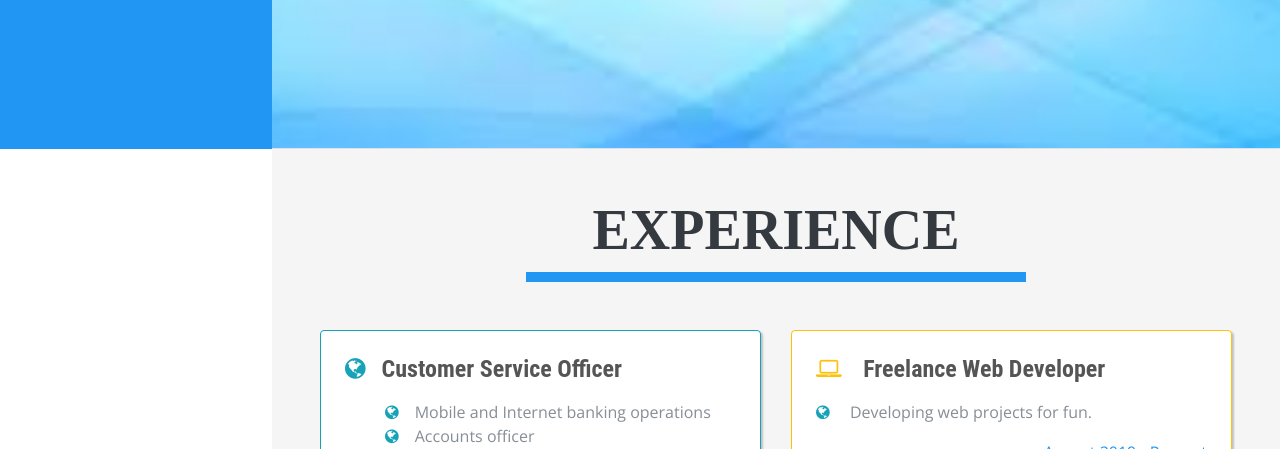
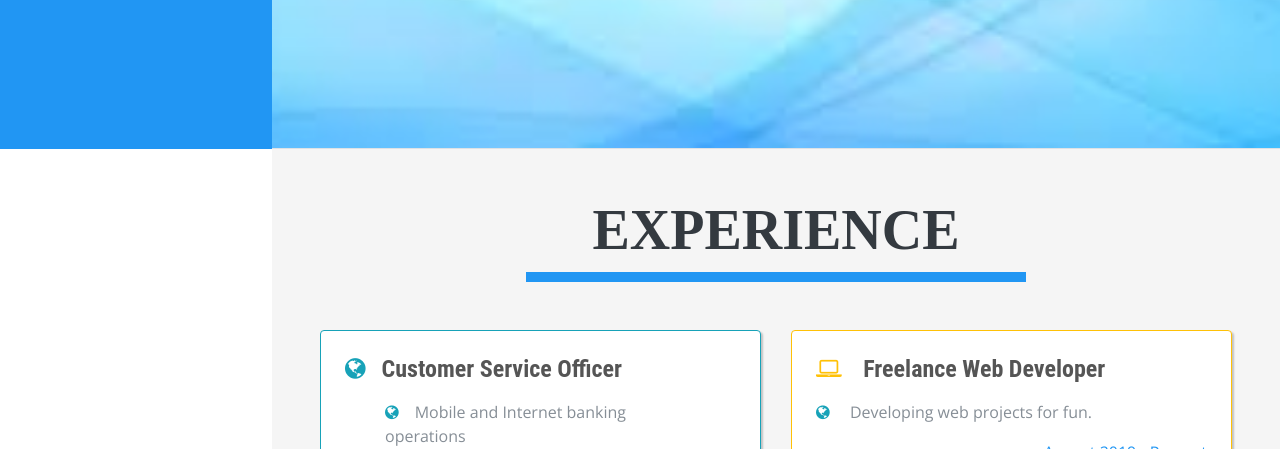
Before and after one commit to mathsquanta/index.html, a plain HTML site: page index.html in a window 1280 px wide. Shown: the part 651-1100 px from the top of the page. Drawn offline with nearby package versions, Linux system fonts and the light colour scheme; a web font is replaced by a local one.

Commit message:
alignment
in experience

```diff
--- a/index.html
+++ b/index.html
@@ -127,7 +127,7 @@ License URL: https://creativecommons.org/licenses/by/4.0/
                   <div class=" resume-content mr-auto">
                       <h4 class="mb-3"><i class="fa fa-globe mr-3 text-info"></i>Customer Service Officer </h4>
 					  <ol style = "list-style:none;">
-						<li><i class="fa fa-globe mr-3 text-info"></i>Mobile and Internet banking operations</li>
+						<li><i class="fa fa-globe mr-3 text-info"></i>Mobile and Internet banking <br/>operations</li>
 						<li><i class="fa fa-globe mr-3 text-info"></i>Accounts officer</li>
 						<li><i class="fa fa-globe mr-3 text-info"></i>Sales and Marketing</li>
 						<li><i class="fa fa-globe mr-3 text-info"></i>Debit card production</li>
```
